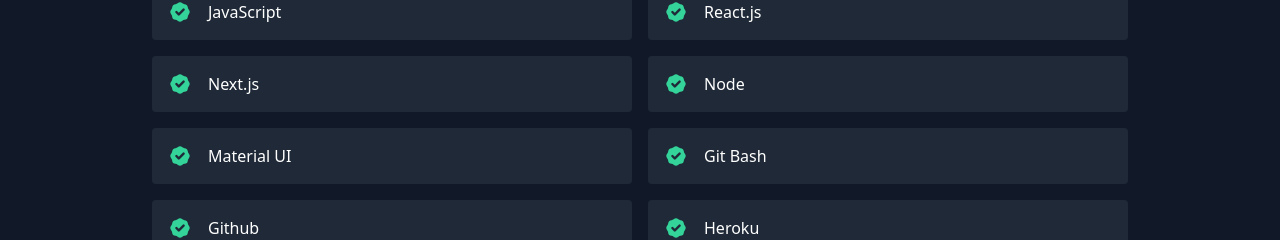
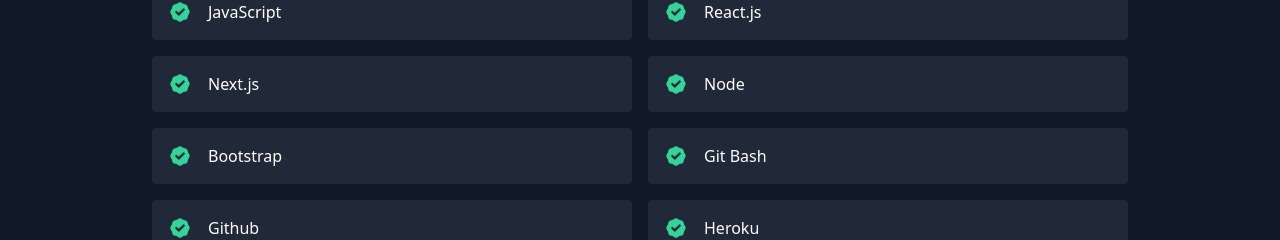
Before and after one commit to Leftjose/ReactportfolioBear, a React (Create React App) app: page / in a window 1280 px wide. Shown: the part 1915-2155 px from the top of the page. Built offline with nearby package versions, Linux system fonts and the light colour scheme.

Commit message:
Updated role & Skills / Technologies

```diff
--- a/src/data.js
+++ b/src/data.js
@@ -54,7 +54,7 @@
   "React.js",
   "Next.js",
   "Node",
-  "Material UI",
+  "Bootstrap",
   "Git Bash",
   "Github",
   "Heroku",
--- a/src/index.css
+++ b/src/index.css
@@ -2,6 +2,9 @@
 @tailwind components;
 @tailwind utilities;
 
+
+/* Smooth Scroll Behavior added to the whole page */
+
 * {
   scroll-behavior: smooth;
 }
```
